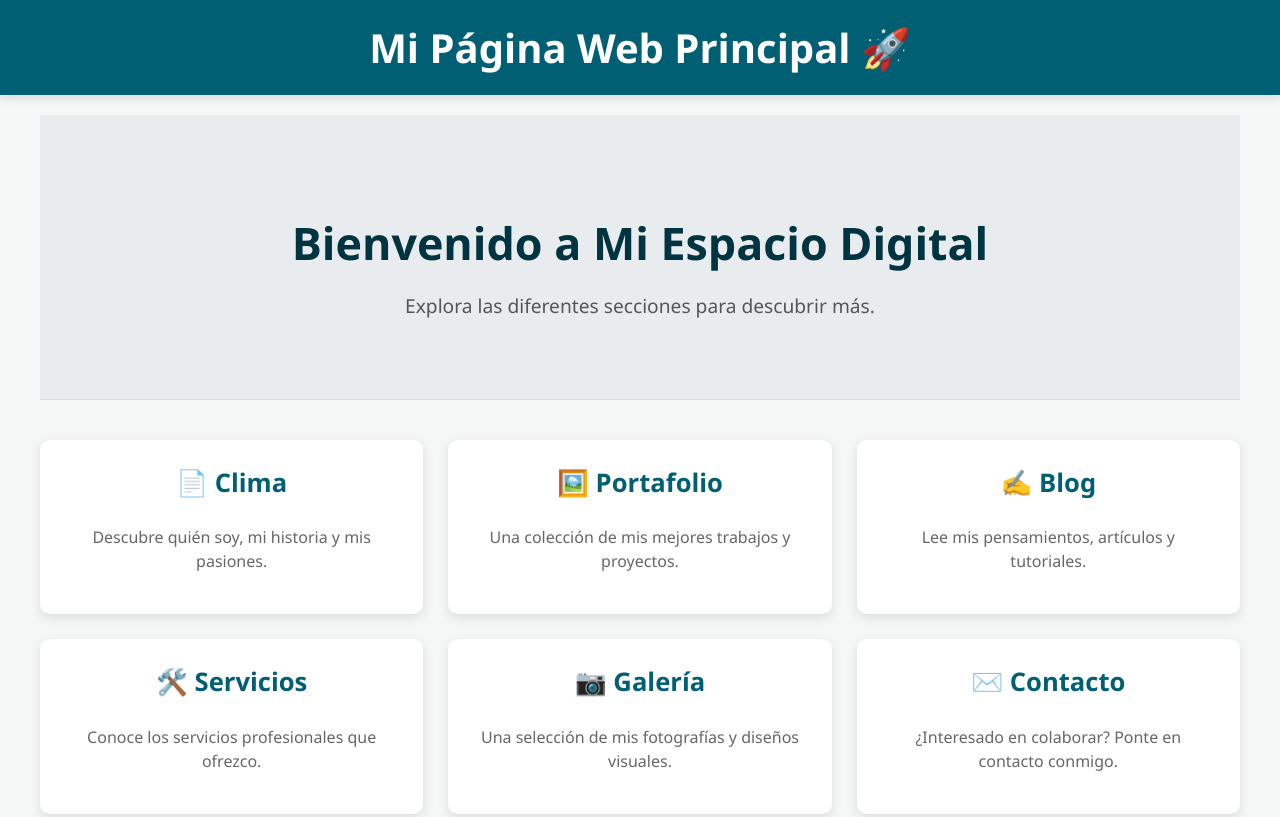
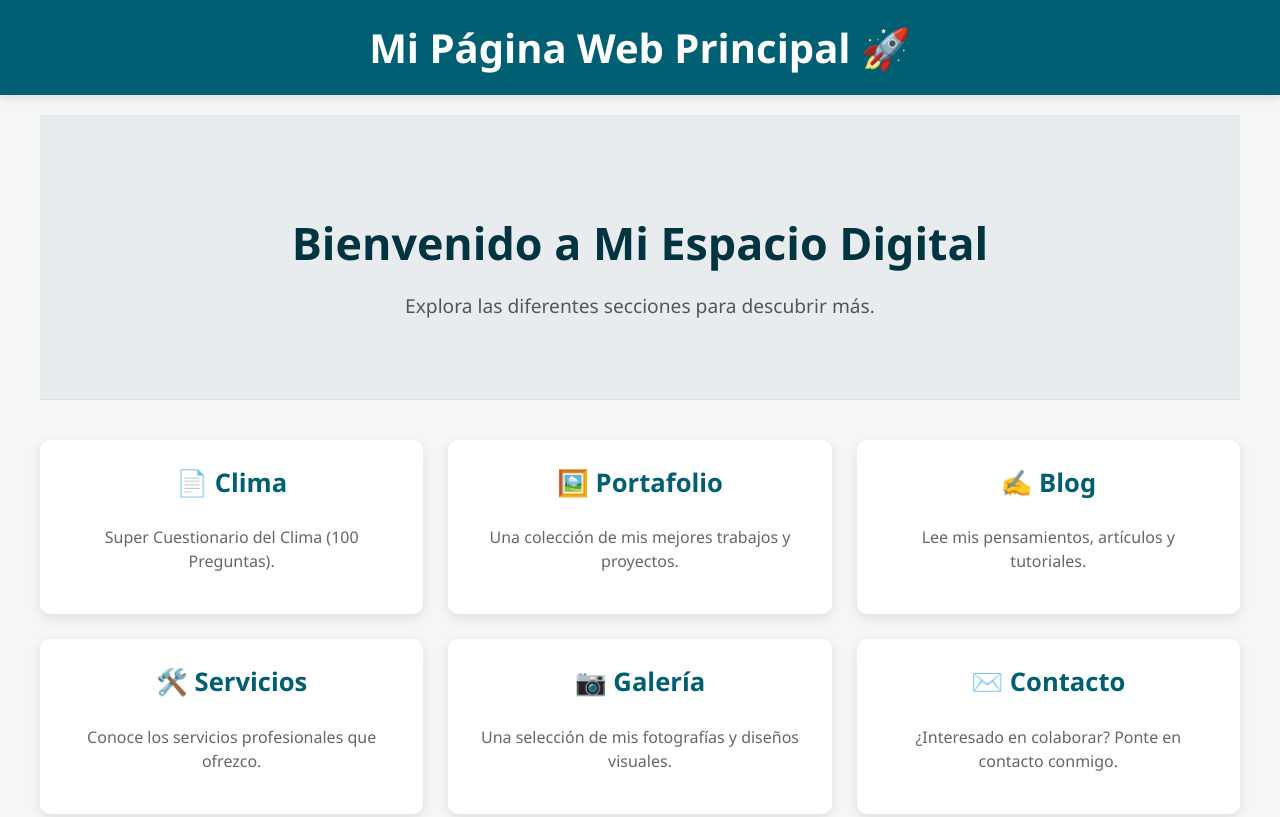
Before and after one commit to nestorsalcedo01/clima, a plain HTML site: page index.html in a window 1280 px wide. Shown: the top 817 px of the page. Drawn offline with Linux system fonts and the light colour scheme.

Commit message:
Update index.html

```diff
--- a/index.html
+++ b/index.html
@@ -131,7 +131,7 @@
                 <a href="clima.html">
                     <div class="card-content">
                         <h3>📄 Clima</h3>
-                        <p>Descubre quién soy, mi historia y mis pasiones.</p>
+                        <p>Super Cuestionario del Clima (100 Preguntas).</p>
                     </div>
                 </a>
             </div>
```
